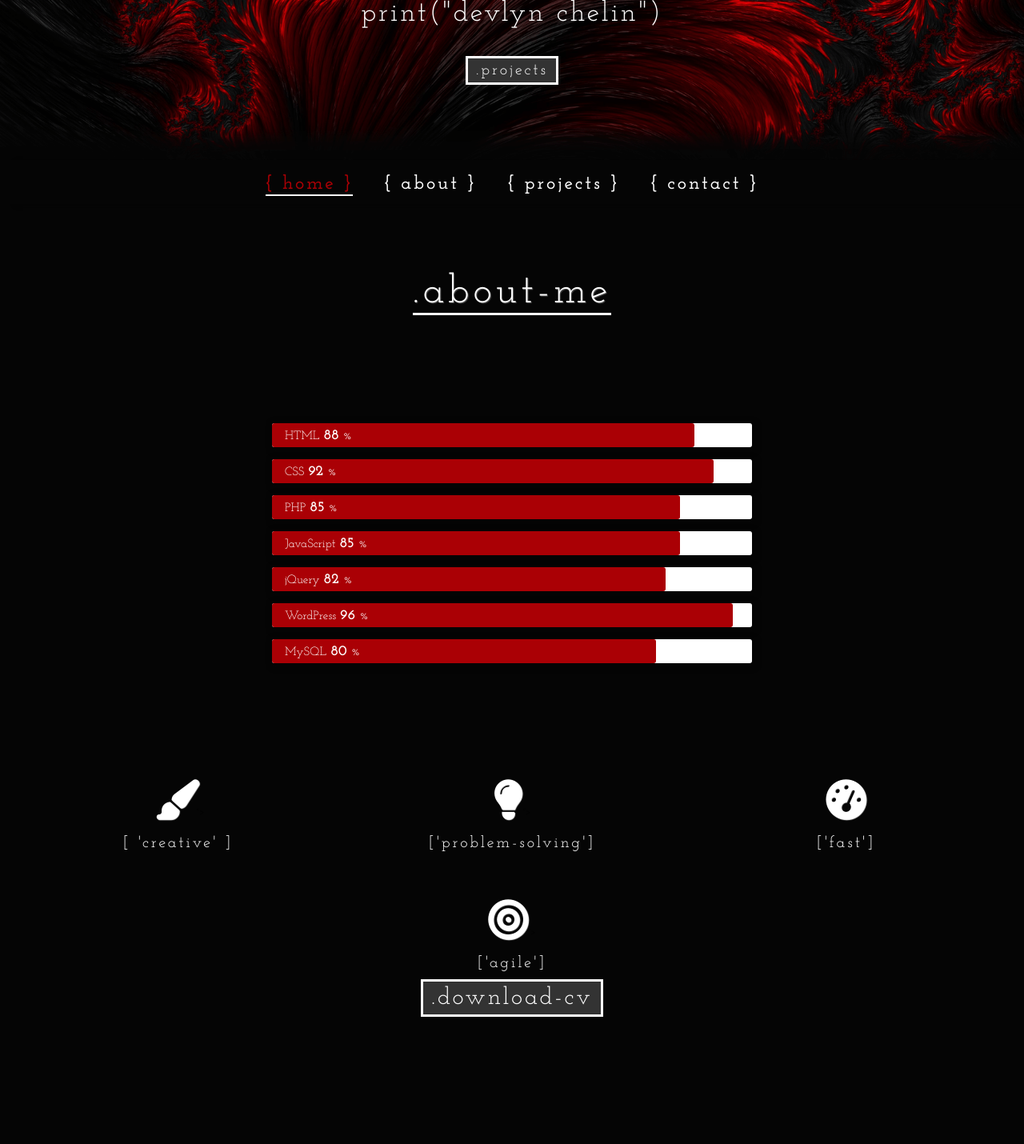
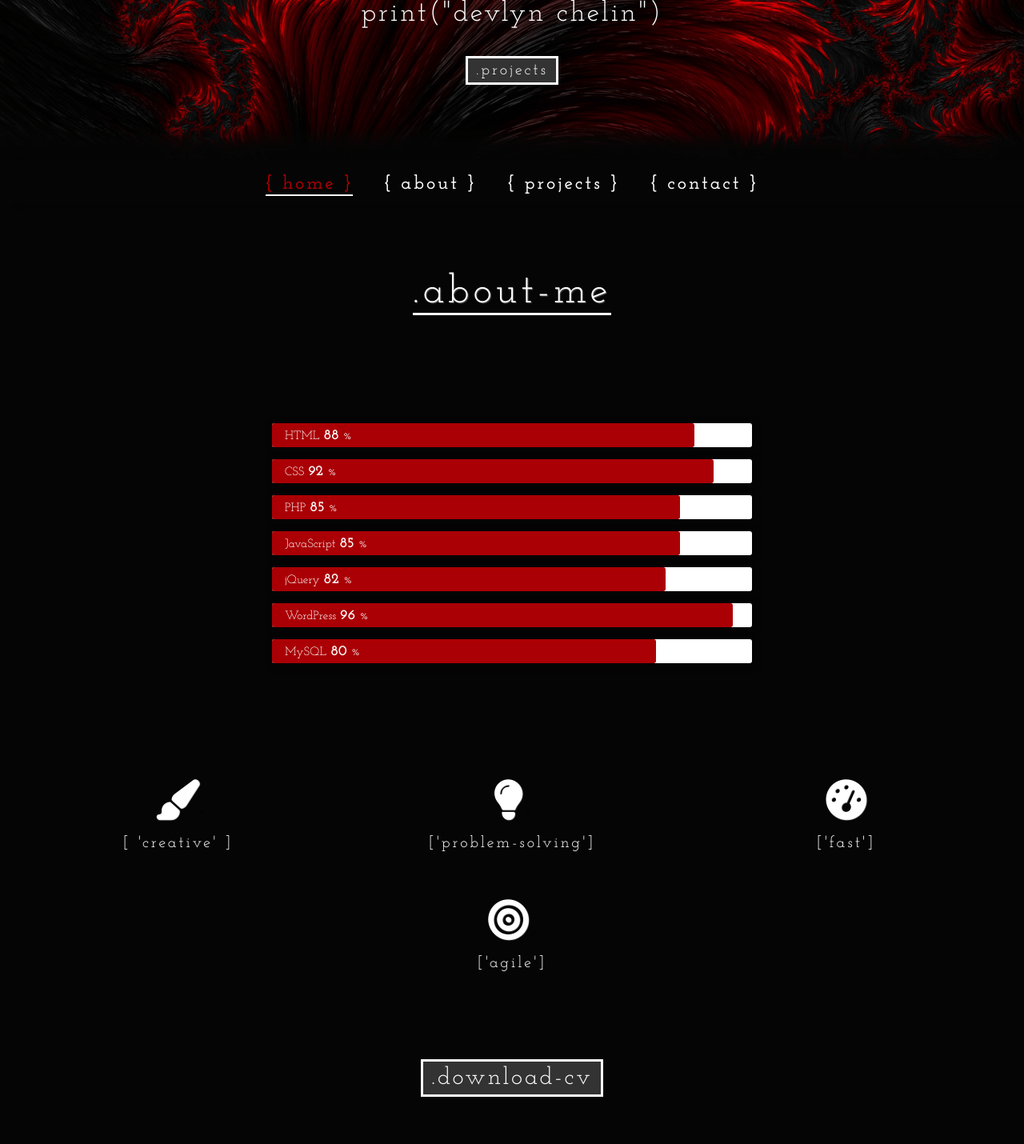
Before and after one commit to DChelin/chelin.dev, a PHP site: page / in a window 1280 px wide. Shown: the part 600-2030 px from the top of the page at 80% size. Run offline with PHP 8.4, Linux system fonts and the light colour scheme; some libraries are stand-ins or nearby versions; some web fonts are replaced.

Commit message:
Update style.css

```diff
--- a/style.css
+++ b/style.css
@@ -153,7 +153,7 @@ html{
 .section-2{
     width: 100%;
     height: 100%;
-    padding:12rem 0 10rem 0;
+    padding:12rem 0 20rem 0;
     background-color: #050505;
     display: flex;
     flex-direction: column;
```
